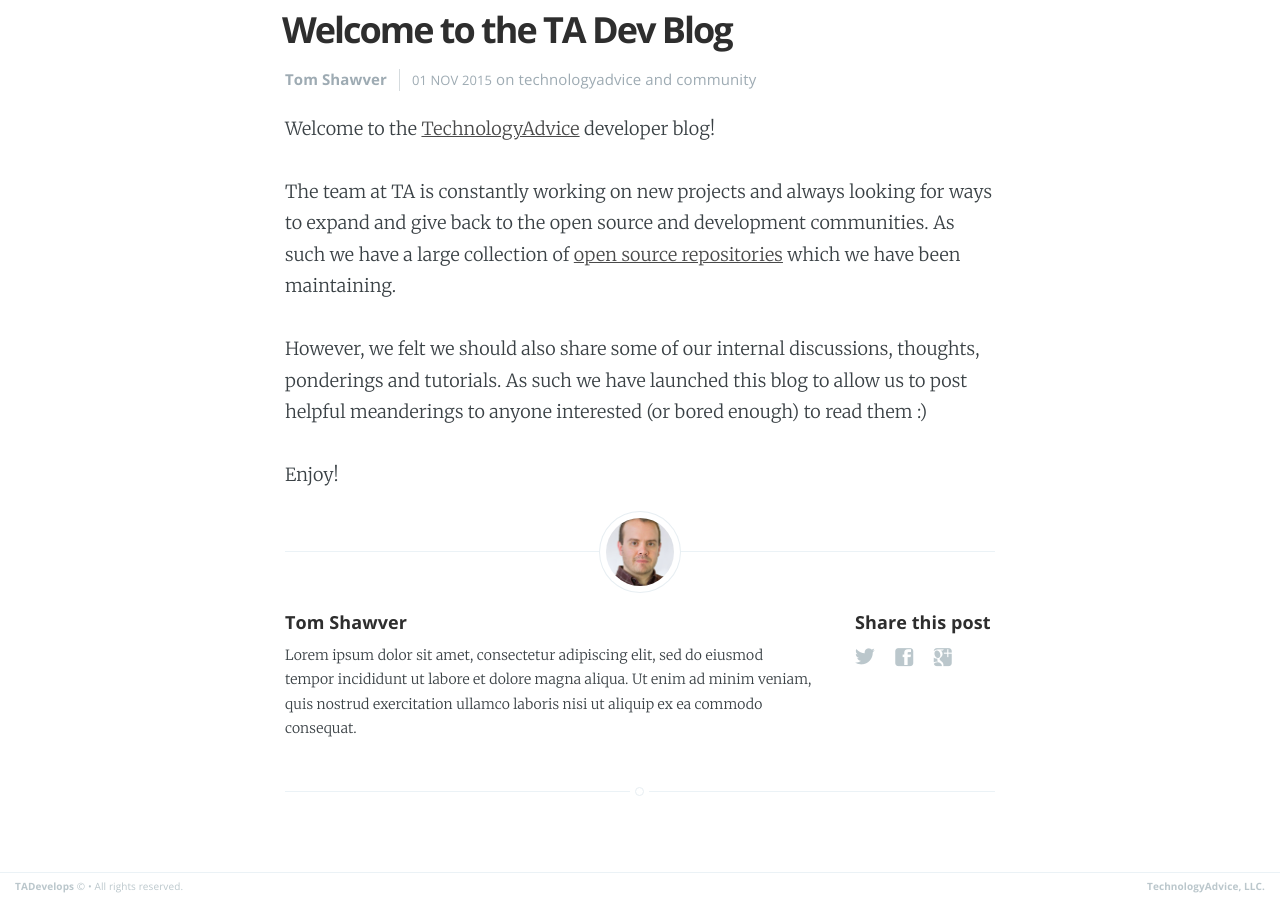
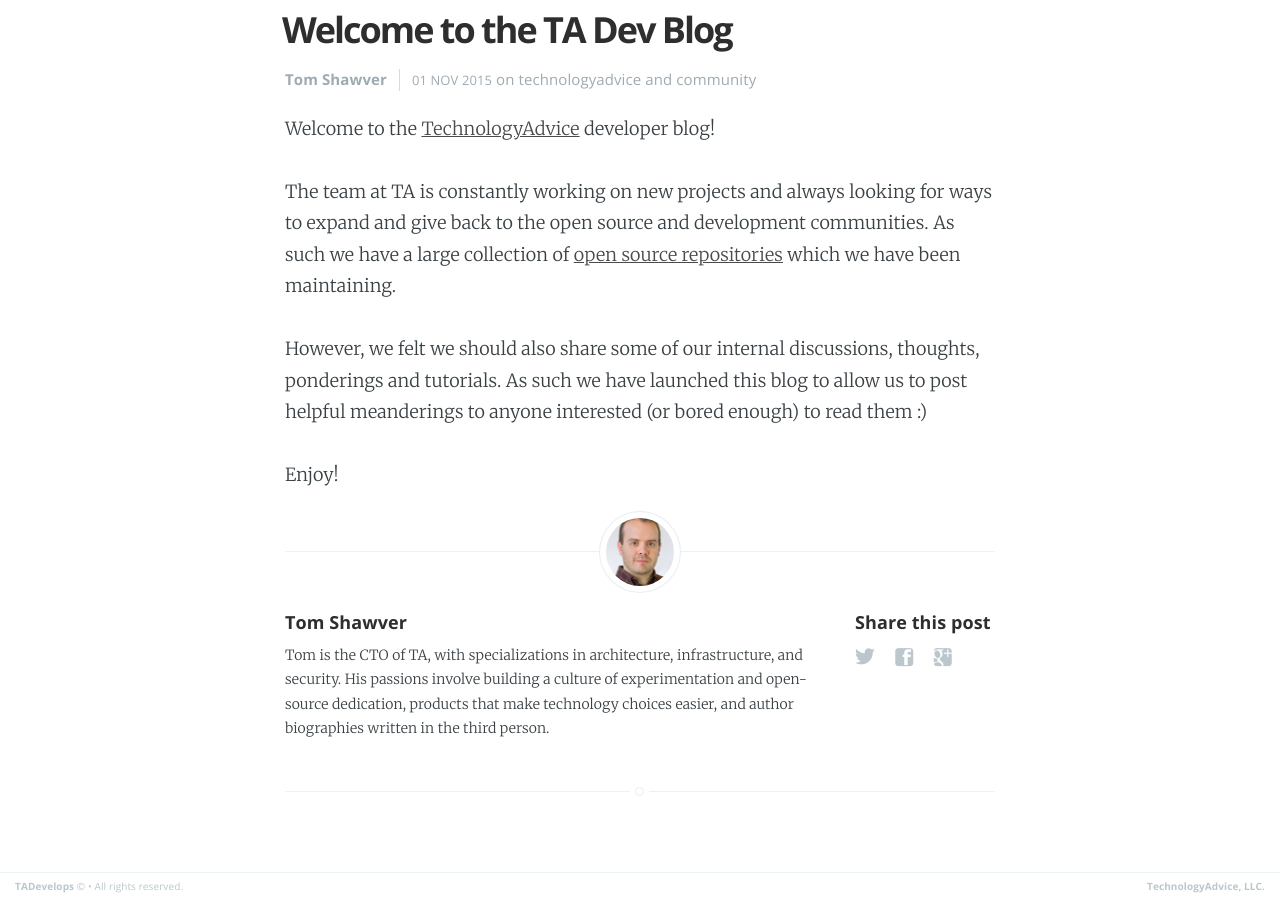
Before and after one commit to TechnologyAdvice/technologyadvice.github.io, a Jekyll site: the page built from _posts/2015-11-01-welcome-to-ta-dev-blog.markdown, in a window 1280 px wide and 900 px high, scrolled down 626 px. Built offline with Jekyll 4.4.1, drawn with Linux system fonts in a browser that asks for light colours.

Commit message:
Config: Add bio for Tom

```diff
--- a/_config.yml
+++ b/_config.yml
@@ -23,10 +23,10 @@ authors:
     name: Tom Shawver
     email: tom.shawver@technologyadvice.com
     bio: |
-      Lorem ipsum dolor sit amet, consectetur adipiscing elit, sed
-      do eiusmod tempor incididunt ut labore et dolore magna aliqua.
-      Ut enim ad minim veniam, quis nostrud exercitation ullamco laboris
-      nisi ut aliquip ex ea commodo consequat.
+      Tom is the CTO of TA, with specializations in architecture, infrastructure,
+      and security. His passions involve building a culture of experimentation and
+      open-source dedication, products that make technology choices easier, and
+      author biographies written in the third person.
   kent.safranski:
     pic: kent.safranski.jpg
     name: Kent Safranski
```
